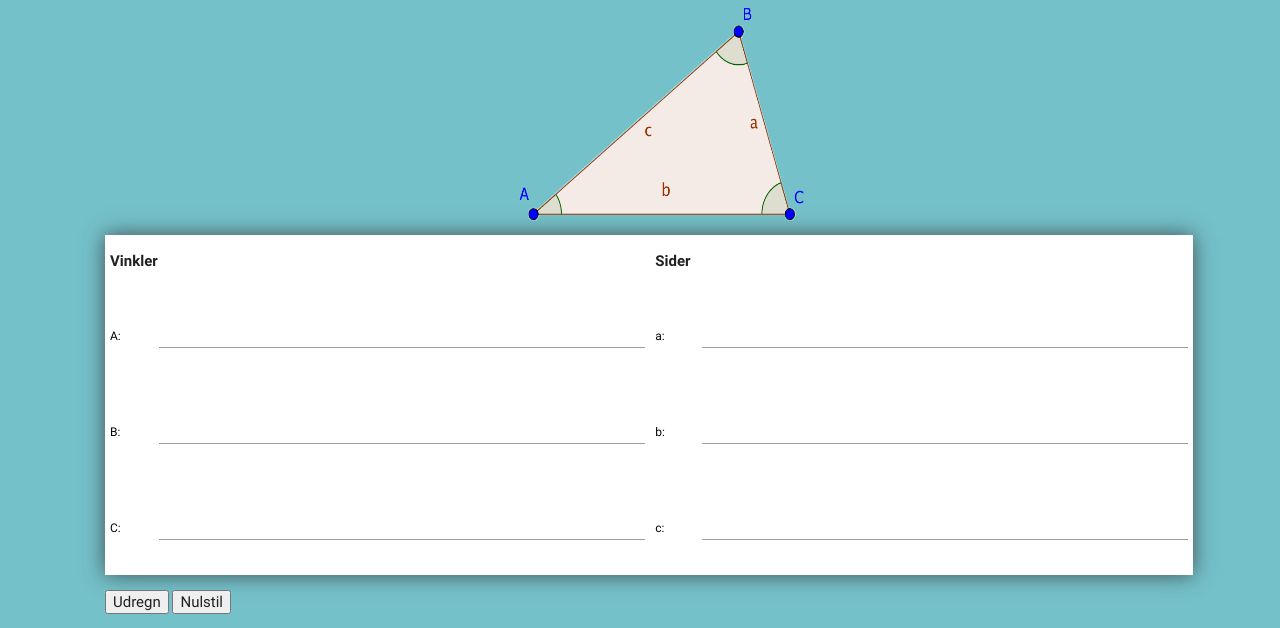
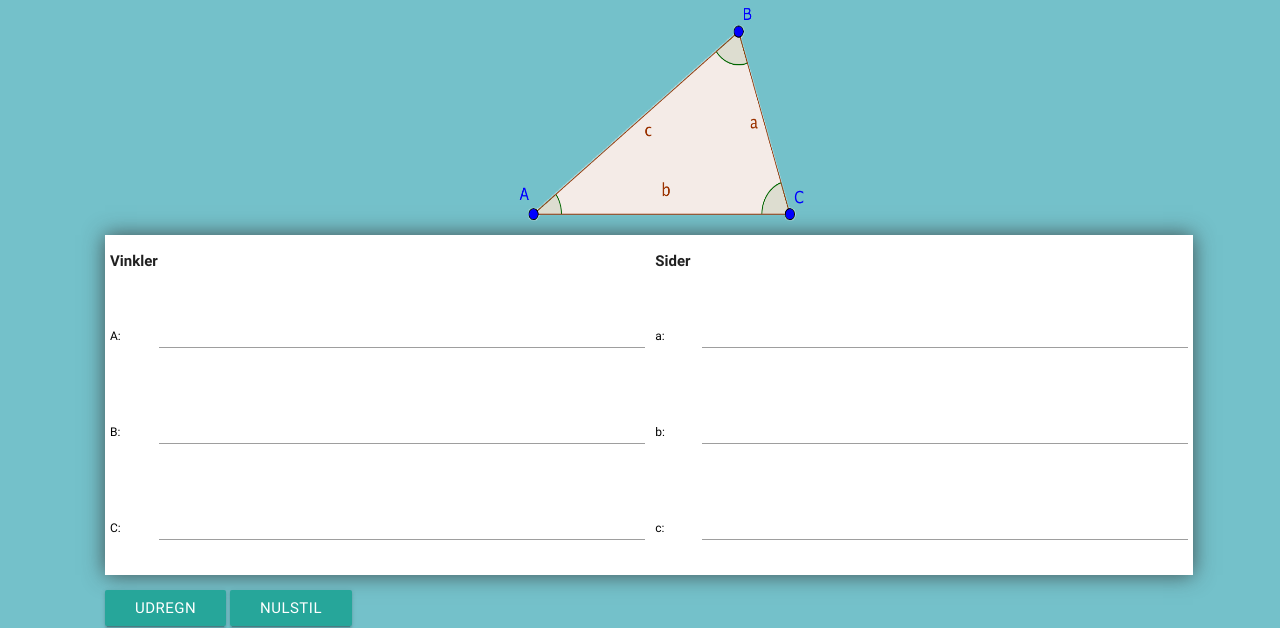
Before and after one commit to rallerG/Trigonometri-regner, a plain HTML site: page index.html in a window 1280 px wide. Shown: the top 628 px of the page. Drawn offline with nearby package versions, Linux system fonts and the light colour scheme.

Commit message:
Button update

```diff
--- a/index.html
+++ b/index.html
@@ -46,8 +46,8 @@
         </tr>
     </table>
       <p class="buttons">
-      <input type="submit" value="Udregn" />
-      <input type="button" value="Nulstil" id="nulstil" onclick="nustil()"/>
+      <input type="submit" class="btn" value="Udregn" />
+      <input type="reset" class="btn" value="Nulstil" id="nulstil" onclick="nustil()"/>
       </p>
       <div id="errors"></div>
   </form>
```
